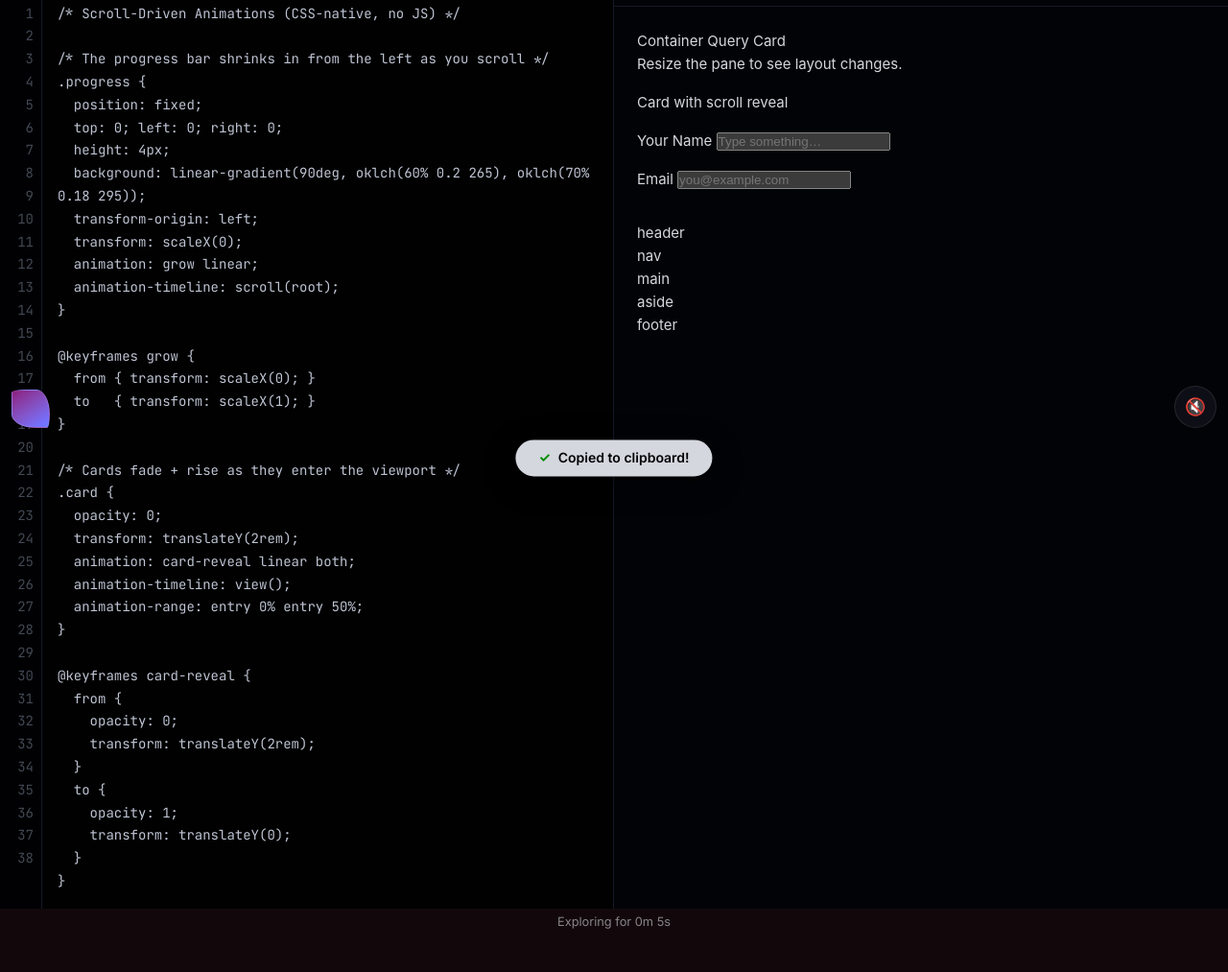
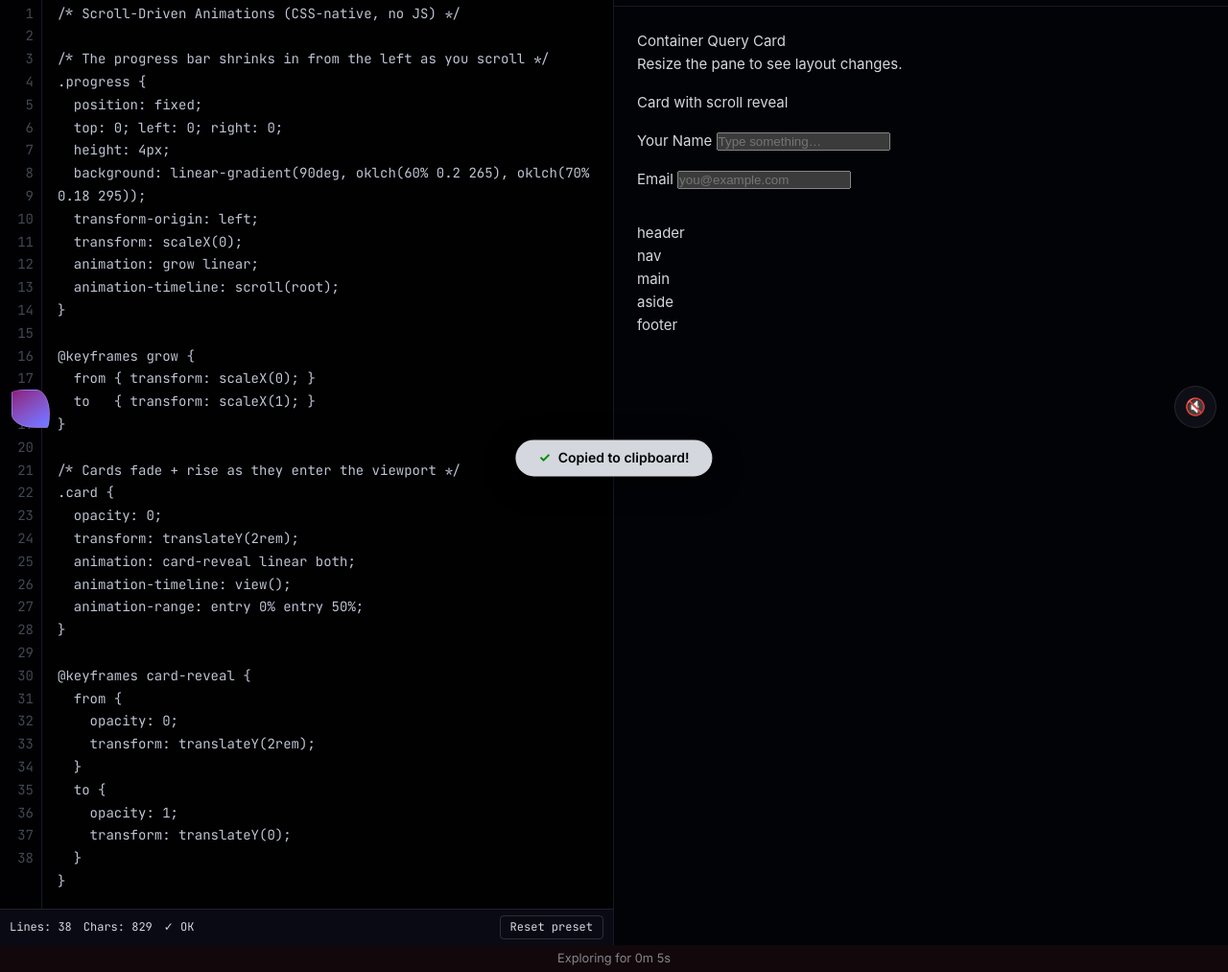
Before and after one commit to IxMxAMAR/A-Love-Letter-To-The-Internet, a website with bundled scripts: page playground.html in a window 1280 px wide. Shown: the part 342-1355 px from the top of the page at 96% size. Before the commit the page ends 1317 px from the top, so only its background shows below. Built offline with nearby package versions, Linux system fonts and the light colour scheme.

Commit message:
feat(layer-1): playground UX — counts, syntax warnings, property auto-suggest, reset preset

```diff
--- a/css/playground.css
+++ b/css/playground.css
@@ -504,3 +504,13 @@
   background-size: 40px 40px;
   animation: ambient-pulse 10s ease-in-out infinite;
 }
+
+/* ── Editor Status Bar (Layer 1 / Task 26) ───────────── */
+.editor-status-bar {
+  display: flex; gap: 12px; padding: 6px 10px; background: oklch(0.15 0.02 280);
+  border-top: 1px solid oklch(1 0 0 / 0.1);
+  font-family: "JetBrains Mono", monospace; font-size: 0.75rem;
+  align-items: center;
+}
+.editor-status-bar button { margin-left: auto; padding: 2px 10px; font-size: 0.75rem; background: transparent; color: inherit; border: 1px solid oklch(1 0 0 / 0.15); border-radius: 4px; cursor: pointer; }
+.editor-status-bar button:hover { background: oklch(0.22 0.03 280); }
--- a/js/gimmicks/playground-gm.js
+++ b/js/gimmicks/playground-gm.js
@@ -153,3 +153,78 @@ if (!editor) {
     }
   });
 }
+
+/* ─── Editor stats + syntax warnings (Layer 1 / Task 26) ─── */
+(function editorStats() {
+  try {
+    const editor = document.querySelector('.editor, #editor, [contenteditable]');
+    const lines = document.getElementById('line-count');
+    const chars = document.getElementById('char-count');
+    const status = document.getElementById('syntax-status');
+    if (!editor || !lines || !chars || !status) return;
+    const update = () => {
+      const text = editor.textContent || '';
+      lines.textContent = `Lines: ${text.split('\n').length}`;
+      chars.textContent = `Chars: ${text.length}`;
+      const open = (text.match(/\{/g) || []).length;
+      const close = (text.match(/\}/g) || []).length;
+      const missingSemi = /[^;{}\s]\s*\n\s*[a-z-]+\s*:/i.test(text);
+      if (open !== close) { status.textContent = `⚠ Unbalanced braces (${open}/${close})`; status.style.color = '#fbbf24'; }
+      else if (missingSemi) { status.textContent = '⚠ Likely missing semicolon'; status.style.color = '#fbbf24'; }
+      else { status.textContent = '✓ OK'; status.style.color = ''; }
+    };
+    editor.addEventListener('input', update);
+    update();
+  } catch {}
+})();
+
+/* ─── CSS property auto-suggest (Layer 1 / Task 26) ─── */
+(function autoSuggest() {
+  try {
+    const editor = document.querySelector('.editor, #editor, [contenteditable]');
+    if (!editor) return;
+    const PROPS = ['align-items','background','border','border-radius','box-shadow','color','display','flex','font-family','font-size','gap','grid','height','justify-content','margin','padding','position','transform','transition','width','z-index','animation','animation-timeline','clip-path','backdrop-filter','aspect-ratio','container-type','container-name','inset','opacity','filter','overflow','cursor','outline','letter-spacing','line-height','text-align','text-transform'];
+    const box = document.createElement('div');
+    box.className = 'autosuggest-box';
+    box.style.cssText = 'position:absolute;background:oklch(0.2 0.02 280);color:white;border-radius:6px;padding:4px;z-index:9999;font-family:monospace;font-size:12px;max-height:180px;overflow:auto;display:none;border:1px solid oklch(1 0 0 / 0.15);min-width:160px;';
+    document.body.appendChild(box);
+    editor.addEventListener('input', () => {
+      const sel = getSelection();
+      if (!sel?.rangeCount) return;
+      const range = sel.getRangeAt(0);
+      const text = editor.textContent;
+      const before = text.slice(0, range.startOffset);
+      const m = before.match(/([a-z-]{2,})$/);
+      if (!m) { box.style.display = 'none'; return; }
+      const needle = m[1];
+      const matches = PROPS.filter(p => p.startsWith(needle)).slice(0, 8);
+      if (!matches.length) { box.style.display = 'none'; return; }
+      box.innerHTML = matches.map(p => `<div data-p="${p}" data-needle="${needle}" style="padding:2px 6px;cursor:pointer">${p}</div>`).join('');
+      const rect = range.getBoundingClientRect();
+      box.style.left = rect.left + 'px';
+      box.style.top = (rect.bottom + window.scrollY + 4) + 'px';
+      box.style.display = 'block';
+    });
+    box.addEventListener('mousedown', (e) => {
+      const hit = e.target.closest('[data-p]');
+      if (!hit) return;
+      e.preventDefault();
+      const toInsert = hit.dataset.p.slice(hit.dataset.needle.length) + ': ';
+      try { document.execCommand('insertText', false, toInsert); } catch {}
+      box.style.display = 'none';
+    });
+    document.addEventListener('click', (e) => { if (!box.contains(e.target) && e.target !== editor) box.style.display = 'none'; });
+  } catch {}
+})();
+
+/* ─── Reset preset (Layer 1 / Task 26) ─── */
+(function resetPreset() {
+  try {
+    const btn = document.getElementById('reset-preset');
+    if (!btn) return;
+    btn.addEventListener('click', () => {
+      const active = document.querySelector('.preset.active, [data-preset].active, button.preset[aria-pressed="true"]');
+      if (active) active.click(); else btn.blur();
+    });
+  } catch {}
+})();
--- a/playground.html
+++ b/playground.html
@@ -174,6 +174,12 @@
             data-gramm="false"
           ></div>
         </div>
+        <div class="editor-status-bar">
+          <span id="line-count">Lines: 0</span>
+          <span id="char-count">Chars: 0</span>
+          <span id="syntax-status">✓ OK</span>
+          <button id="reset-preset" type="button" class="ripple">Reset preset</button>
+        </div>
       </div>
 
       <!-- ── Preview Pane ─────────────────────────────────────── -->
```
